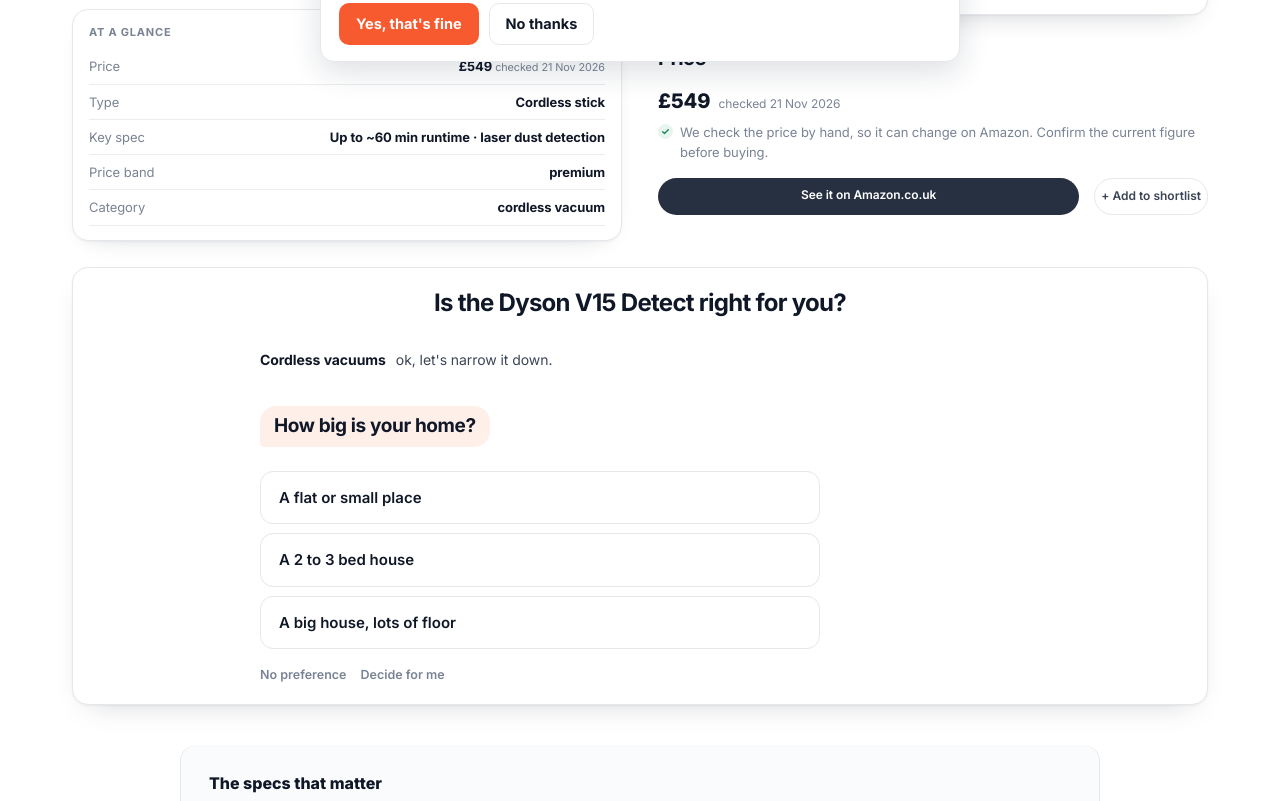
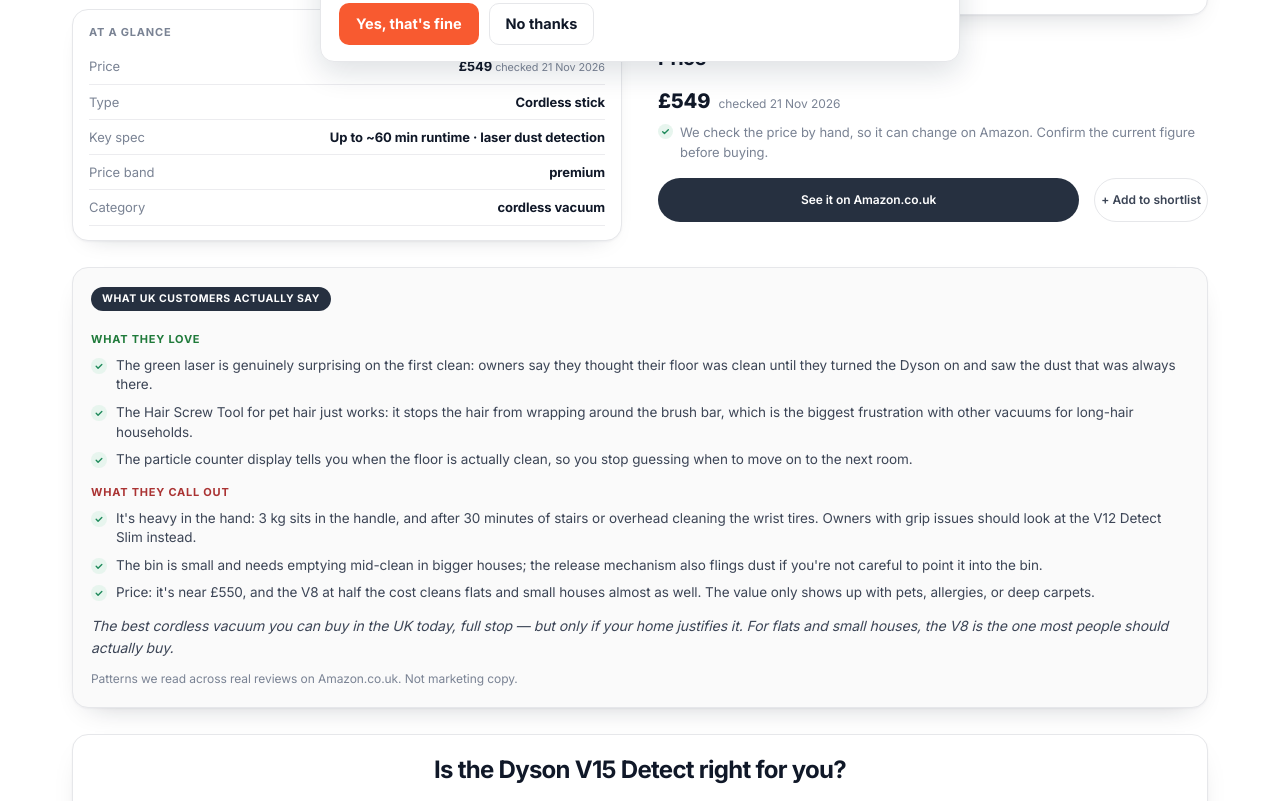
Before and after one commit to fcommissobusiness-design/getpickforme, a plain HTML site: page product/dyson-v15-detect/index.html in a window 1280 px wide. Shown: the part 722-1523 px from the top of the page. Drawn offline with Linux system fonts and the light colour scheme.

Commit message:
Publish 2026-11-22 10:23

```diff
--- a/assets/rightpick.css
+++ b/assets/rightpick.css
@@ -116,9 +116,9 @@ aside.side{position:sticky;top:80px}@media(max-width:900px){aside.side{position:
 .pprice{margin-left:auto;font-size:15px;font-weight:750;letter-spacing:-.02em}
 .pdesc{font-size:12.5px;color:var(--ink-2);line-height:1.5;display:-webkit-box;-webkit-line-clamp:4;-webkit-box-orient:vertical;overflow:hidden}
 .pacts{display:flex;gap:7px;margin-top:auto;padding-top:4px}
-.pacts a,.pacts span,.pacts button{text-align:center;border-radius:99px;font-size:12px;font-weight:600;padding:8px 6px;white-space:nowrap}
+.pacts a,.pacts span,.pacts button{text-align:center;border-radius:99px;font-size:12px;font-weight:600;padding:8px 6px;white-space:nowrap;min-height:44px;display:inline-flex;align-items:center;justify-content:center}
 .pacts a,.pacts span{flex:1}
-.pacts .pcart{min-width:44px;min-height:40px;flex:0 0 44px;cursor:pointer}
+.pacts .pcart{min-width:44px;min-height:44px;flex:0 0 44px;cursor:pointer}
 .b-ghost{border:1px solid var(--line);color:var(--ink-2)}.b-ghost:hover{background:var(--soft);color:var(--ink)}
 .b-solid{background:var(--navy);color:#fff}.b-solid:hover{background:var(--navy-2)}
 .b-orange{background:var(--grad);color:#fff}
--- a/product/dyson-v15-detect/index.html
+++ b/product/dyson-v15-detect/index.html
@@ -6,7 +6,7 @@
 <title>Dyson V15 Detect — who it's for | PickForMe</title>
 <meta name="description" content="Dyson V15 Detect: The flagship. The laser genuinely changes how you clean hard floors, and nothing sucks harder. Buy it if budget is no object. Buy it if You want the deepest clean, you have pets or allergies, you've a mix of hard floors and carpet, and the price doesn't scare you.">
 <link rel="canonical" href="https://www.getpickforme.com/product/dyson-v15-detect/">
-<meta name="robots" content="noindex,follow">
+
 <meta property="og:site_name" content="PickForMe">
 <meta property="og:title" content="Dyson V15 Detect — who it's for | PickForMe">
 <meta property="og:description" content="Dyson V15 Detect: The flagship. The laser genuinely changes how you clean hard floors, and nothing sucks harder. Buy it if budget is no object. Buy it if You want the deepest clean, you have pets or allergies, you've a mix of hard floors and carpet, and the price doesn't scare you.">
@@ -70,7 +70,13 @@
     <div class="pacts" style="margin-top:12px" data-asin="B0BTDRL7F5" data-name="Dyson V15 Detect" data-price="549" data-img="https://m.media-amazon.com/images/I/514yJeUOfSL._AC_SL500_.jpg"><a class="b-solid" href="https://www.amazon.co.uk/dp/B0BTDRL7F5?tag=getpickforme-21&ascsubtag=site" rel="nofollow sponsored noopener" target="_blank">See it on Amazon.co.uk</a><button class="b-ghost" data-cart type="button" style="margin-left:8px">+ Add to shortlist</button></div>
   </div>
 </div>
-
+<div class="verdict-box" style="margin-top:26px;background:#fafafa"><div class="fstage">What UK customers actually say</div>
+  <h3 style="font-size:11px;letter-spacing:.07em;text-transform:uppercase;color:#1f7a3a;margin-top:10px">What they love</h3>
+  <ul class="plist"><li>The green laser is genuinely surprising on the first clean: owners say they thought their floor was clean until they turned the Dyson on and saw the dust that was always there.</li><li>The Hair Screw Tool for pet hair just works: it stops the hair from wrapping around the brush bar, which is the biggest frustration with other vacuums for long-hair households.</li><li>The particle counter display tells you when the floor is actually clean, so you stop guessing when to move on to the next room.</li></ul>
+  <h3 style="font-size:11px;letter-spacing:.07em;text-transform:uppercase;color:#a33;margin-top:14px">What they call out</h3><ul class="plist"><li>It's heavy in the hand: 3 kg sits in the handle, and after 30 minutes of stairs or overhead cleaning the wrist tires. Owners with grip issues should look at the V12 Detect Slim instead.</li><li>The bin is small and needs emptying mid-clean in bigger houses; the release mechanism also flings dust if you're not careful to point it into the bin.</li><li>Price: it's near £550, and the V8 at half the cost cleans flats and small houses almost as well. The value only shows up with pets, allergies, or deep carpets.</li></ul>
+  <p style="margin:12px 0 0;color:var(--ink-2);font-style:italic">The best cordless vacuum you can buy in the UK today, full stop — but only if your home justifies it. For flats and small houses, the V8 is the one most people should actually buy.</p>
+  <p style="margin:12px 0 0;font-size:12px;color:var(--muted)">Patterns we read across real reviews on Amazon.co.uk. Not marketing copy.</p>
+</div>
 <div class="searchband" style="margin-top:26px"><div class="sbrow"><h2>Is the Dyson V15 Detect right for you?</h2></div><div data-survey data-vertical="cordless-vacuums" data-focus="dyson-v15-detect"></div></div>
 <div class="kv kv-wide"><h3 id="specs" class="kv-head">The specs that matter</h3><div class="kv-grid">
   <div><span>Type</span><span>Cordless stick</span></div>
--- a/sitemap.xml
+++ b/sitemap.xml
@@ -19,6 +19,7 @@
   <url><loc>https://www.getpickforme.com/cordless-vacuums/for-stairs/</loc><lastmod>2026-11-22</lastmod></url>
   <url><loc>https://www.getpickforme.com/cordless-vacuums/for-hard-floors/</loc><lastmod>2026-11-22</lastmod></url>
   <url><loc>https://www.getpickforme.com/cordless-vacuums/pet-hair-under-200/</loc><lastmod>2026-11-22</lastmod></url>
+  <url><loc>https://www.getpickforme.com/product/dyson-v15-detect/</loc><lastmod>2026-11-22</lastmod></url>
   <url><loc>https://www.getpickforme.com/robot-vacuums/</loc><lastmod>2026-11-22</lastmod></url>
   <url><loc>https://www.getpickforme.com/robot-vacuums/under-300/</loc><lastmod>2026-11-22</lastmod></url>
   <url><loc>https://www.getpickforme.com/robot-vacuums/for-pet-hair/</loc><lastmod>2026-11-22</lastmod></url>
```
Also changed, not shown: index.html (+1 -1 lines).
